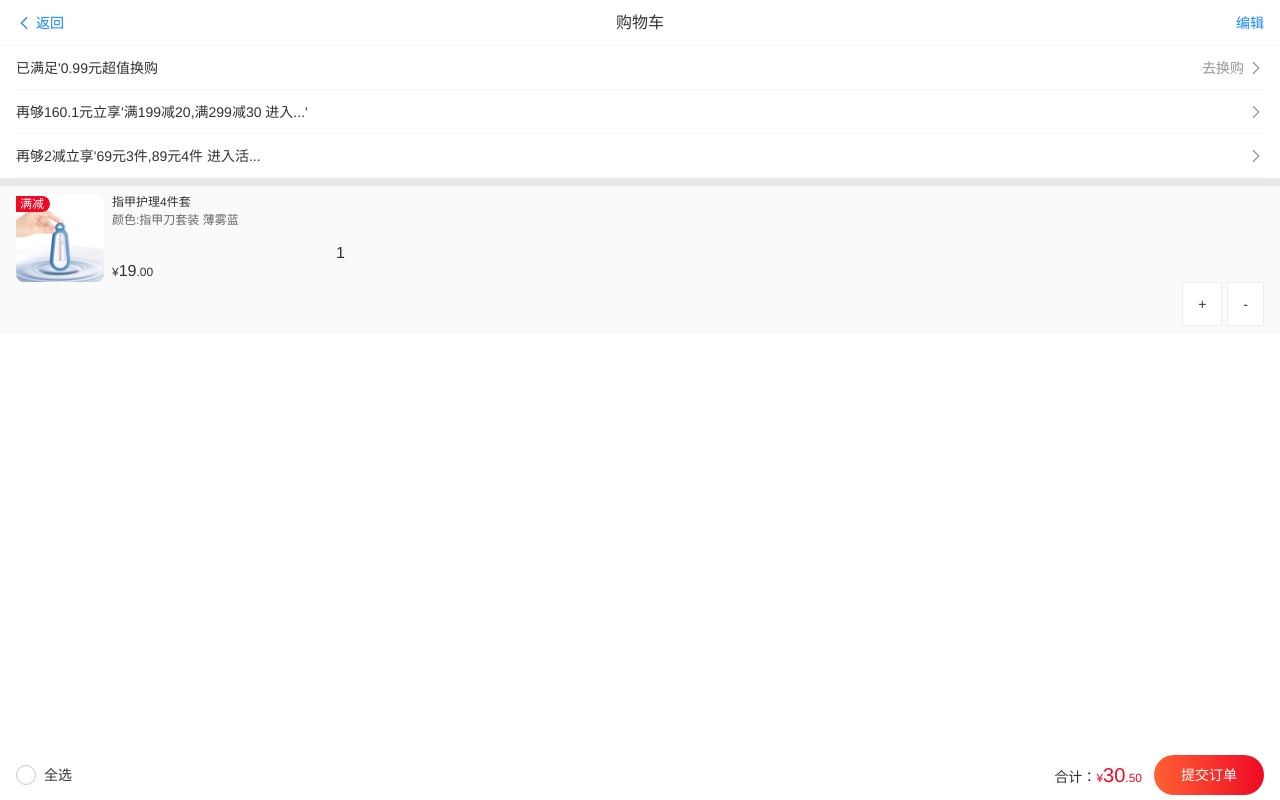
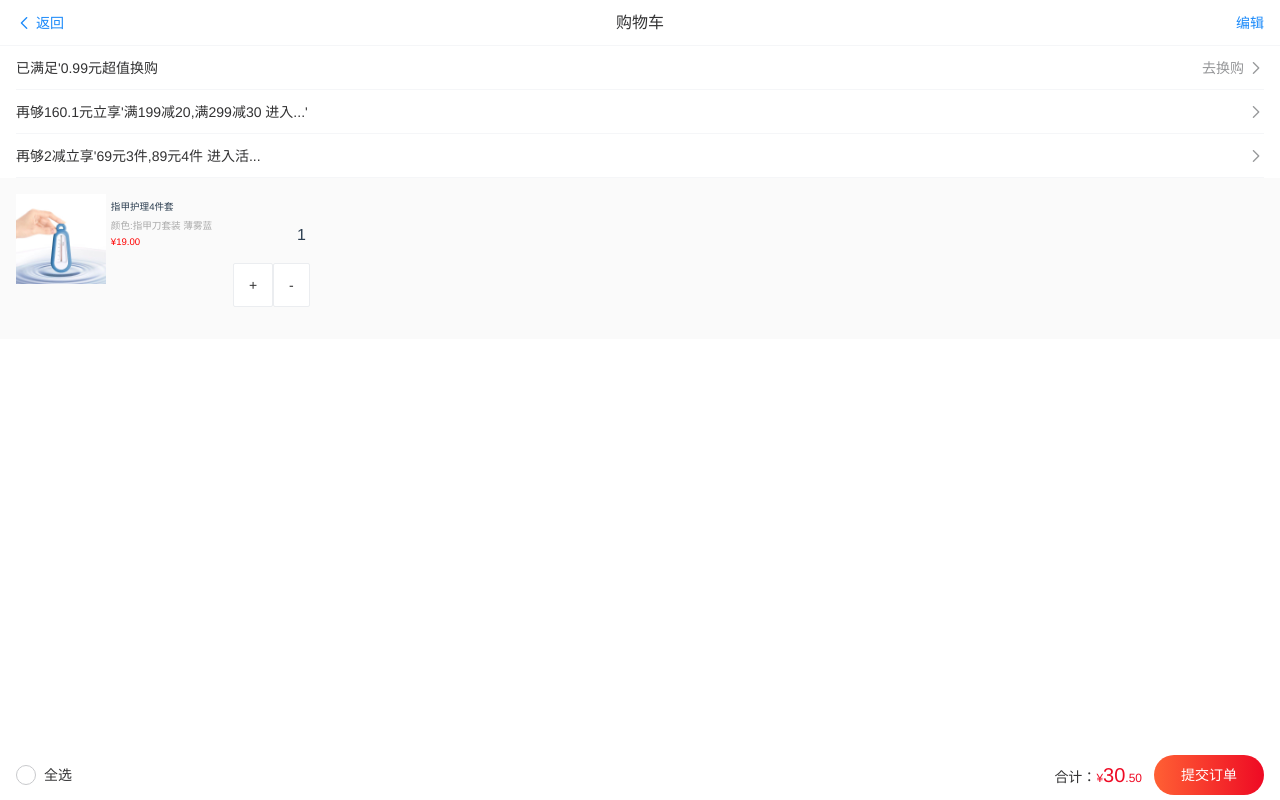
Before and after one commit to baizhaozhao125/baby, a Vue app: page /shopping in a window 1280 px wide. Built offline with nearby package versions, Linux system fonts and the light colour scheme; no server answers.

Commit message:
修改购物车样式 方便交互功能的实现

```diff
--- a/src/views/shopping.vue
+++ b/src/views/shopping.vue
@@ -12,7 +12,26 @@
     <van-cell value="再够160.1元立享'满199减20,满299减30 进入...'" is-link />
 
     <van-cell value="再够2减立享'69元3件,89元4件 进入活..." is-link />
-    <van-card
+
+    <div class="card">
+      <div class="card_img">
+        <img
+          style="width:5.625rem;height:5.625rem;margin:1rem 0 0 1rem;"
+          src="../../public/assets/Cart/3.jpg"
+        />
+      </div>
+      <div class="card_item">
+        <p>指甲护理4件套</p>
+        <p>颜色:指甲刀套装 薄雾蓝</p>
+        <p>¥19.00</p>
+      </div>
+      <div class="card_btn" slot="footer">
+        <div style="margin:0rem 0 1.2rem 4rem;">{{num2}}</div>
+        <van-button @click="add2">+</van-button>
+        <van-button @click="sub2">-</van-button>
+      </div>
+    </div>
+    <!-- <van-card
       tag="满减"
       price="19.00"
       desc="颜色:指甲刀套装 薄雾蓝"
@@ -25,8 +44,8 @@
         <van-button @click="add2">+</van-button>
         <van-button @click="sub2">-</van-button>
       </div>
-    </van-card>
-    <van-submit-bar  @submit="aaaaa" :price="3050" button-text="提交订单">
+    </van-card>-->
+    <van-submit-bar @submit="aaaaa" :price="3050" button-text="提交订单">
       <van-checkbox>全选</van-checkbox>
     </van-submit-bar>
     <div style="margin-top:4rem"></div>
@@ -37,26 +56,25 @@
 export default {
   data() {
     return {
-      num:1,
-      num1:1,
-      num2:1,
-      list:[]
+      num: 1,
+      num1: 1,
+      num2: 1,
+      list: []
     };
   },
-  created(){
-    this.loadMore()
+  created() {
+    this.loadMore();
   },
   methods: {
-    loadMore(){
-      this.axios.get("/findcart").then(res=>{
-        var row=res.data.data
-        this.list=row
-        console.log( this.list)
-        if(res.data.code==-2){
-          this.$router.push("/Login")
+    loadMore() {
+      this.axios.get("/findcart").then(res => {
+        var row = res.data.data;
+        this.list = row;
+        console.log(this.list);
+        if (res.data.code == -2) {
+          this.$router.push("/Login");
         }
-      })
-
+      });
     },
     onClickLeft() {
       this.$router.push({ path: "/Product" });
@@ -67,43 +85,66 @@ export default {
     aaaaa() {
       this.$router.push({ path: "/order" });
     },
-    add(){
-      this.num++
+    add() {
+      this.num++;
     },
-    sub(){
-      this.num--
+    sub() {
+      this.num--;
     },
-    add1(){
-      this.num1++
+    add1() {
+      this.num1++;
     },
-    sub1(){
-      this.num1--
+    sub1() {
+      this.num1--;
     },
-    add2(){
-      this.num2++
+    add2() {
+      this.num2++;
     },
-    sub2(){
-      this.num2--
-    },
+    sub2() {
+      if (this.num2 <= 1) {
+        this.num2=1
+      } else {
+        this.num2--;
+      }
+    }
   }
 };
 </script>
 
 <style scoped>
+/* 商品卡片的样式 */
+.card {
+  display: flex;
+  background: #fafafa;
+}
+/* 商品样式的文字 */
+.card_item {
+  margin-top: 1rem;
+}
+.card_item p {
+  margin: 0.3rem 0.3rem;
+  font-size: 0.6rem;
+}
+.card_item :nth-child(2) {
+  color: #aaa;
+}
+.card_item :last-child {
+  color: #f00;
+}
+.card_btn {
+  margin: 3rem 2rem 2rem 1rem;
+}
 .one {
   display: flex;
 }
-.parent {
-  background: #e8e8e8;
+.num {
+  position: absolute;
+  font-size: 1rem;
+  margin-bottom: 1rem;
+  left: 21rem;
+  bottom: 3.5rem;
 }
-.num{
-  position:absolute;
-  font-size:1rem;
-  margin-bottom:1rem;
-  left: 21rem;
-  bottom:3.5rem
-}
-.numr{
+.numr {
   position: relative;
 }
 </style>
```
